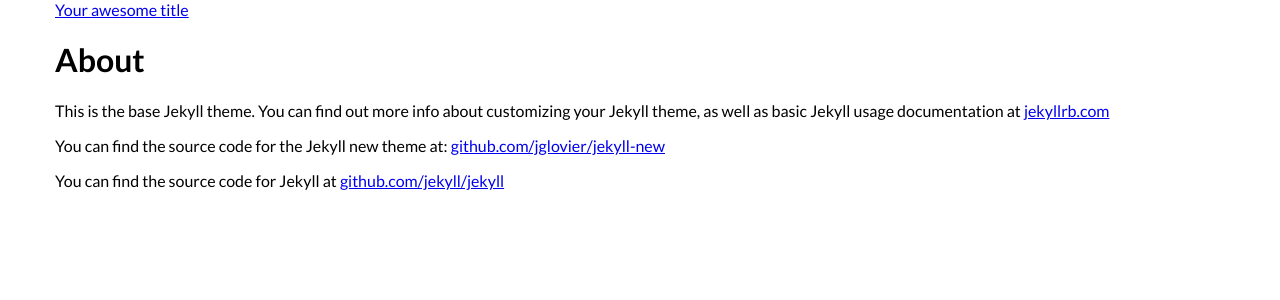
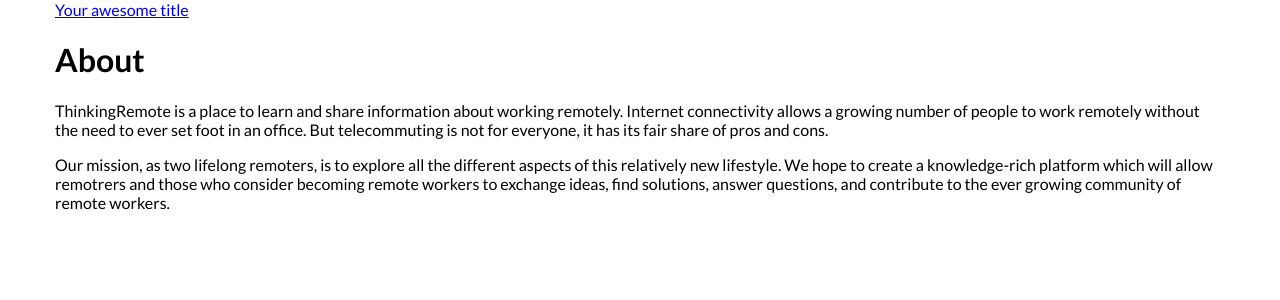
Before and after one commit to thinkingremote/thinkingremote.com, a Jekyll site: the page built from about.md, in a window 1280 px wide. Shown: the top 300 px of the page. Built offline with Jekyll 4.4.1, drawn with Linux system fonts in a browser that asks for light colours.

Commit message:
First draft of the About page

```diff
--- a/about.md
+++ b/about.md
@@ -4,8 +4,13 @@
 permalink: /about/
 ---
 
-This is the base Jekyll theme. You can find out more info about customizing your Jekyll theme, as well as basic Jekyll usage documentation at [jekyllrb.com](http://jekyllrb.com/)
+ThinkingRemote is a place to learn and share information about working remotely.
+Internet connectivity allows a growing number of people to work remotely without
+the need to ever set foot in an office.  But telecommuting is not for everyone,
+it has its fair share of pros and cons.
 
-You can find the source code for the Jekyll new theme at: [github.com/jglovier/jekyll-new](https://github.com/jglovier/jekyll-new)
-
-You can find the source code for Jekyll at [github.com/jekyll/jekyll](https://github.com/jekyll/jekyll)
+Our mission, as two lifelong remoters, is to explore all the different aspects
+of this relatively new lifestyle. We hope to create a knowledge-rich platform
+which will allow remotrers and those who consider becoming remote workers to exchange
+ideas, find solutions, answer questions, and contribute to the ever growing community
+of remote workers.
```
